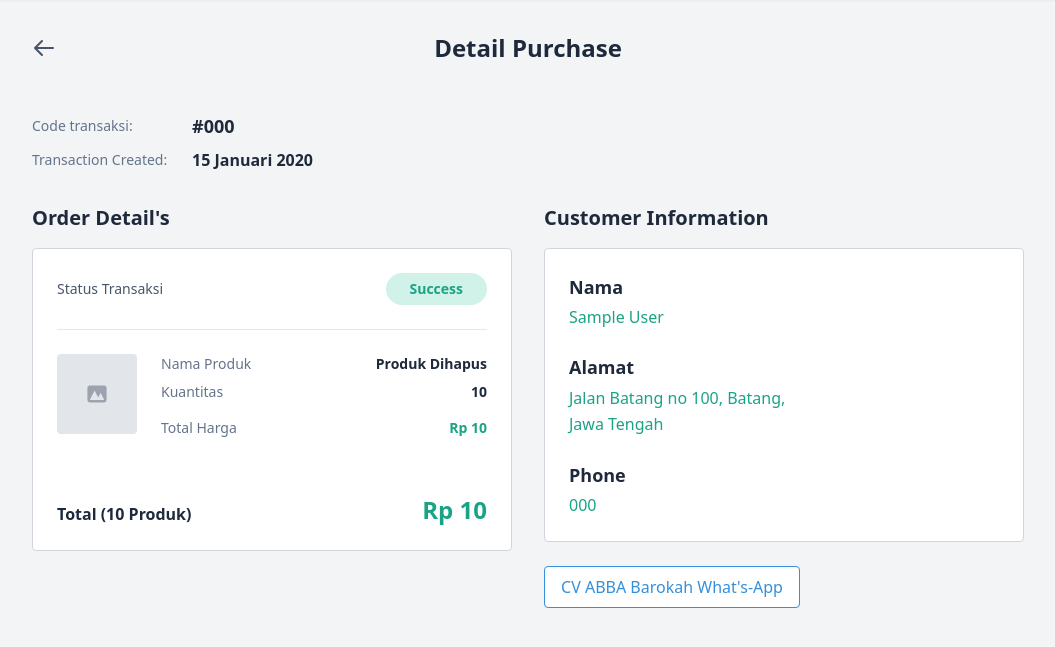
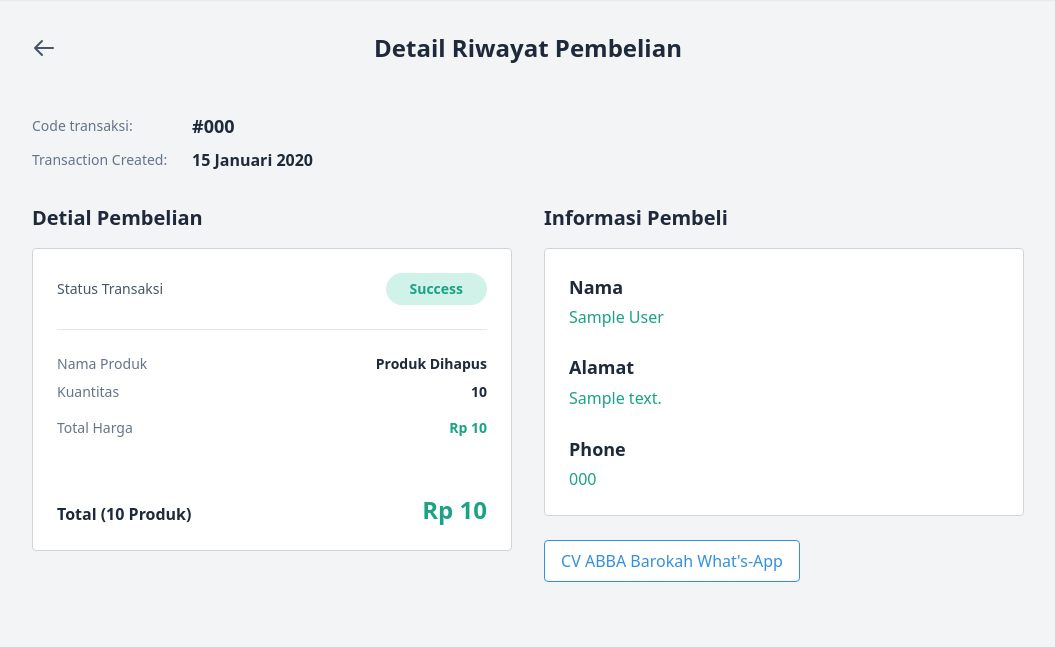
Before and after one commit to ReiArasy/cv-abba-barokah, a Laravel app: page /purchase/000 in a window 1280 px wide. Shown: the part 89-736 px from the top of the page, without its empty margins (112-1167 px from the left). Run offline with Laravel 12, Linux system fonts and the light colour scheme; a user stored in the database is signed in; tables that the repository leaves empty hold one stand-in row (values such as "Sample post"); some libraries are stand-ins or nearby versions.

Commit message:
update history

```diff
--- a/resources/views/purchase/history.blade.php
+++ b/resources/views/purchase/history.blade.php
@@ -42,12 +42,6 @@
                data-status="{{ $filterCategory }}">
 
                 <div class="flex flex-col md:flex-row md:items-start gap-6 relative">
-
-                    <div class="w-32 h-32 bg-[#e2e6eb] flex items-center justify-center flex-shrink-0">
-                        <svg class="w-10 h-10 text-gray-400" fill="currentColor" viewBox="0 0 20 20">
-                            <path fill-rule="evenodd" d="M4 3a2 2 0 00-2 2v10a2 2 0 002 2h12a2 2 0 002-2V5a2 2 0 00-2-2H4zm12 12H4l4-8 3 6 2-4 3 6z" clip-rule="evenodd" />
-                        </svg>
-                    </div>
 
                     <div class="flex-1 flex flex-col justify-between h-32 w-full">
 
--- a/resources/views/purchase/show.blade.php
+++ b/resources/views/purchase/show.blade.php
@@ -4,12 +4,12 @@
 <div class="max-w-5xl mx-auto px-4 py-8 font-sans">
 
     <div class="flex items-center justify-center relative mb-12">
-        <a href="{{ route('orders.index') }}" class="absolute left-0 text-slate-600 hover:text-slate-900 transition">
+        <a href="{{ route('purchase.history') }}" class="absolute left-0 text-slate-600 hover:text-slate-900 transition">
             <svg class="w-6 h-6 mr-2" fill="none" stroke="currentColor" viewBox="0 0 24 24" stroke-width="2">
                 <path stroke-linecap="round" stroke-linejoin="round" d="M10 19l-7-7m0 0l7-7m-7 7h18"></path>
             </svg>
         </a>
-        <h1 class="text-2xl font-bold text-slate-800">Detail Purchase</h1>
+        <h1 class="text-2xl font-bold text-slate-800">Detail Riwayat Pembelian</h1>
     </div>
 
     <div class="mb-8">
@@ -26,7 +26,7 @@
     <div class="grid grid-cols-1 lg:grid-cols-2 gap-8 items-start">
 
         <div>
-            <h2 class="text-xl font-bold text-slate-800 mb-4">Order Detail's</h2>
+            <h2 class="text-xl font-bold text-slate-800 mb-4">Detial Pembelian</h2>
             <div class="border border-gray-300 rounded p-6 bg-white">
 
                 <div class="flex justify-between items-center mb-6 pb-6 border-b border-gray-200">
@@ -43,11 +43,6 @@
                 <div class="space-y-6">
                     @foreach($order->items as $item)
                     <div class="flex gap-6">
-                        <div class="w-20 h-20 bg-[#e2e6eb] rounded flex-shrink-0 flex items-center justify-center">
-                            <svg class="w-6 h-6 text-gray-400" fill="currentColor" viewBox="0 0 20 20">
-                                <path fill-rule="evenodd" d="M4 3a2 2 0 00-2 2v10a2 2 0 002 2h12a2 2 0 002-2V5a2 2 0 00-2-2H4zm12 12H4l4-8 3 6 2-4 3 6z" clip-rule="evenodd" />
-                            </svg>
-                        </div>
 
                         <div class="flex-1 text-sm grid grid-cols-[100px_1fr] gap-y-2">
                             <span class="text-slate-500">Nama Produk</span>
@@ -72,7 +67,7 @@
         </div>
 
         <div>
-            <h2 class="text-xl font-bold text-slate-800 mb-4">Customer Information</h2>
+            <h2 class="text-xl font-bold text-slate-800 mb-4">Informasi Pembeli</h2>
 
             <div class="border border-gray-300 rounded p-6 bg-white mb-6">
                 <div class="mb-6">
@@ -82,7 +77,7 @@
 
                 <div class="mb-6">
                     <h3 class="text-slate-800 font-bold mb-1 text-lg">Alamat</h3>
-                    <p class="text-[#1aa385] max-w-[250px] leading-relaxed">{{ auth()->user()->address ?? 'Jalan Batang no 100, Batang, Jawa Tengah' }}</p>
+                    <p class="text-[#1aa385] max-w-[250px] leading-relaxed">{{ auth()->user()->alamat_lengkap ?? 'Jalan Batang no 100, Batang, Jawa Tengah' }}</p>
                 </div>
 
                 <div>
```
